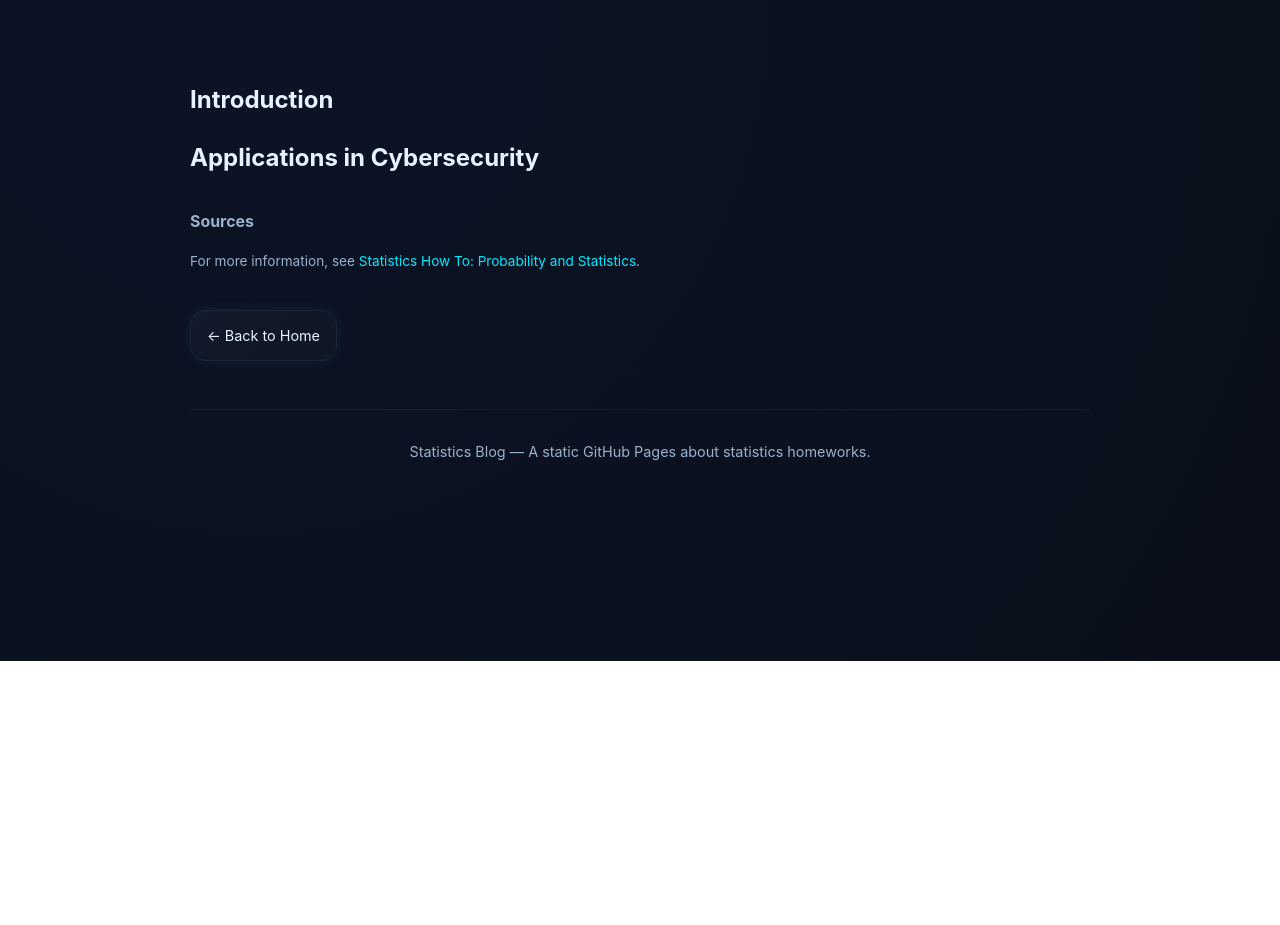
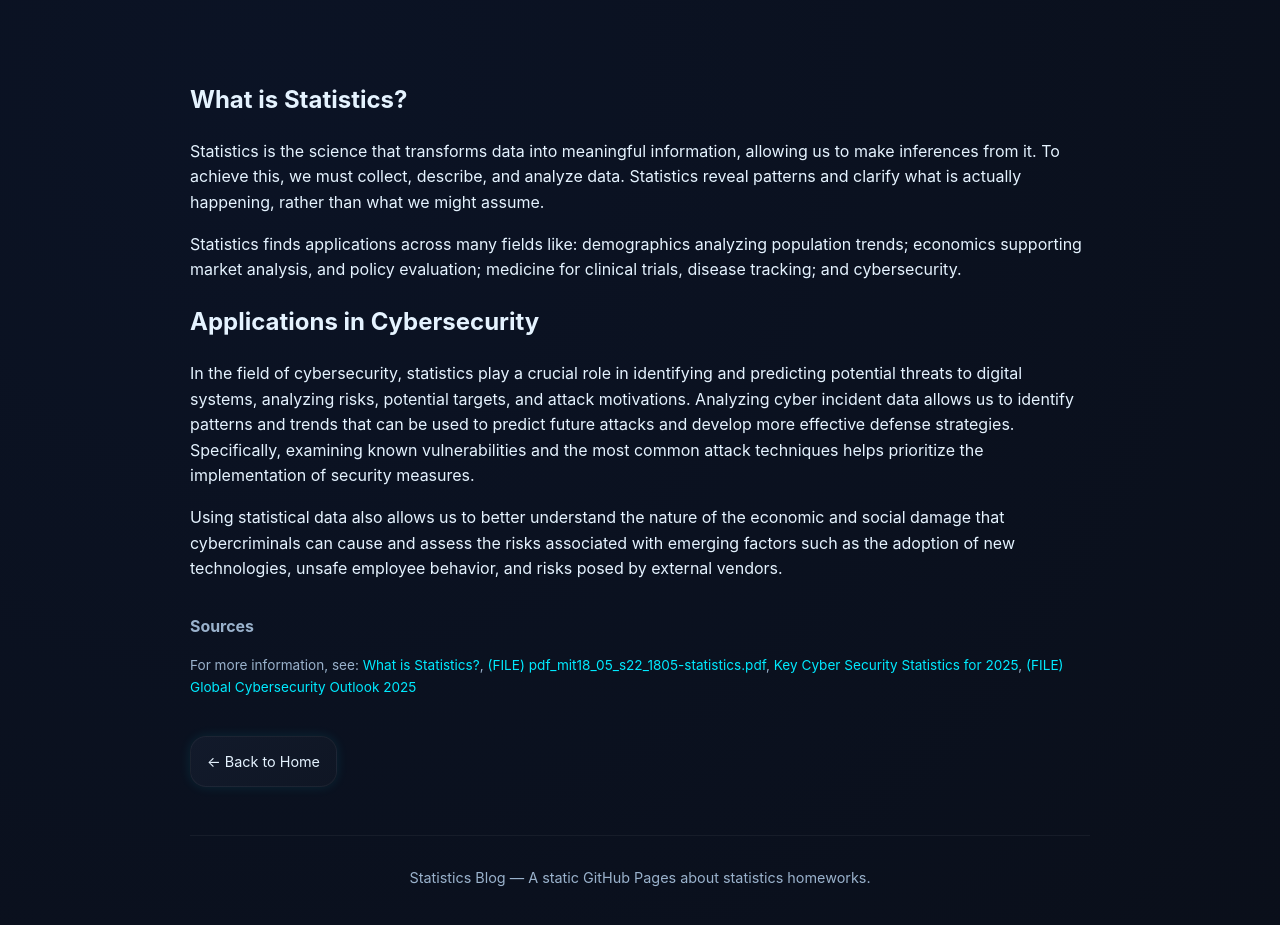
Before and after one commit to FraBa1/Statistics_exam, a plain HTML site: page static/hmwk-1.html in a window 1280 px wide. Shown: the part 139-1064 px from the top of the page. Before the commit the page ends 800 px from the top, so only its background shows below. Drawn offline with Linux system fonts and the light colour scheme.

Commit message:
Add files via upload

```diff
--- a/static/hmwk-1.html
+++ b/static/hmwk-1.html
@@ -20,18 +20,25 @@
   <div class="container">
     <article>
       <section>
-        <h2>Introduction</h2>
-        <p></p>
+        <h2>What is Statistics?</h2>
+        <p>Statistics is the science that transforms data into meaningful information, allowing us to make inferences from it. To achieve this, we must collect, describe, and analyze data. Statistics reveal patterns and clarify what is actually happening, rather than what we might assume.</p>
+        <p>Statistics finds applications across many fields like: demographics analyzing population trends; economics supporting market analysis, and policy evaluation; medicine for clinical trials, disease tracking; and cybersecurity.</p>
       </section>
 
       <section>
         <h2>Applications in Cybersecurity</h2>
-        <p></p>
+        <p>In the field of cybersecurity, statistics play a crucial role in identifying and predicting potential threats to digital systems, analyzing risks, potential targets, and attack motivations. Analyzing cyber incident data allows us to identify patterns and trends that can be used to predict future attacks and develop more effective defense strategies. Specifically, examining known vulnerabilities and the most common attack techniques helps prioritize the implementation of security measures.</p>
+        <p>Using statistical data also allows us to better understand the nature of the economic and social damage that cybercriminals can cause and assess the risks associated with emerging factors such as the adoption of new technologies, unsafe employee behavior, and risks posed by external vendors.</p>
       </section>
 
       <section class="sources">
         <h3>Sources</h3>
-        <p>For more information, see <a href="https://www.statisticshowto.com/probability-and-statistics/" target="_blank">Statistics How To: Probability and Statistics</a>.</p>
+        <p>For more information, see:
+          <a href="https://www.mtu.edu/math/undergraduate/statistics/what/" target="_blank">What is Statistics?</a>,
+          <a href="https://openlearninglibrary.mit.edu/asset-v1:MITx+18.05r_10+2022_Summer+type@asset+block/pdf_mit18_05_s22_1805-statistics.pdf" target="_blank">(FILE) pdf_mit18_05_s22_1805-statistics.pdf</a>,
+          <a href="https://www.sentinelone.com/cybersecurity-101/cybersecurity/cyber-security-statistics/#vulnerabilities-and-breach-statistics" target="_blank">Key Cyber Security Statistics for 2025</a>,
+          <a href="https://www.google.com/url?sa=t&source=web&rct=j&opi=89978449&url=https://reports.weforum.org/docs/WEF_Global_Cybersecurity_Outlook_2025.pdf&ved=2ahUKEwjbwYTTzuCQAxXTcfEDHe5pKNgQFnoECB0QAQ&usg=AOvVaw2eRKCGzbtWUESgTKxc3-0X" target="_blank">(FILE) Global Cybersecurity Outlook 2025</a>
+        </p>
       </section>
 
       <nav>
```
